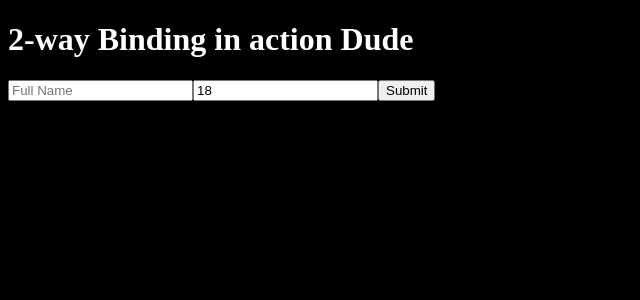
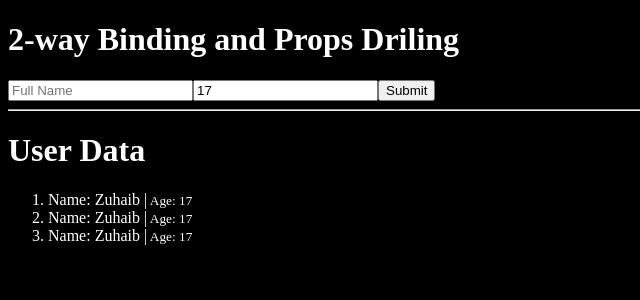
Before and after one commit to Zuhaib-dev/live-cohort-React, a React (Vite) app: page / in a window 1280 px wide. Shown: the top 300 px of the page, without its empty margins (0-640 px from the left). Built offline with nearby package versions, Linux system fonts and the light colour scheme.

Commit message:
Learned 2 way binding and props driling and also component breaking and now it is practice time

```diff
--- a/src/App.jsx
+++ b/src/App.jsx
@@ -1,85 +1,20 @@
-// import React, { useState } from "react";
-
-// const App = () => {
-//   const [users, setusers] = useState([
-//     { name: "Zuhaib", Age: 17 },
-//     { name: "Zuhaib", Age: 17 },
-//     { name: "Zuhaib", Age: 17 },
-//   ]);
-//   const renderUsers = users.map((user, index) => {
-//     return (
-//       <li key={index}>
-//         <span>{user.name}</span> |<small> {user.Age}</small>
-//       </li>
-//     );
-//   });
-//   const [fullname, setfullname] = useState("");
-//   const [age, setage] = useState(18);
-
-//   const formSubmit = (e) => {
-//     e.preventDefault();
-//     const newUser = { fullname, age };
-//     console.log(newUser);
-//   };
-
-//   return (
-//     <div>
-//       <h1>Register user</h1>
-//       <form onSubmit={formSubmit}>
-//         <input
-//           onChange={(e) => setfullname(e.target.value)}
-//           value={fullname}
-//           type="text"
-//           placeholder="Full Name"
-//         />
-//         <input
-//           onChange={(e) => setage(e.target.value)}
-//           value={age}
-//           type="number"
-//           placeholder="Age"
-//         />
-//         <button>Submit</button>
-//       </form>
-//       <hr />
-//       <h2>USer Data</h2>
-//       <ol>{renderUsers}</ol>
-//     </div>
-//   );
-// };
-
-// export default App;
-import React, { useState } from "react";
+import React, { useState } from 'react'
+import Create from './components/create'
+import Read from './components/Read'
 
 const App = () => {
-  const [fullname, setfullname] = useState("");
-  const [age, setage] = useState(18);
-
+   const [users, setusers] = useState([
+    { name: "Zuhaib", age: 17 },
+    { name: "Zuhaib", age: 17 },
+    { name: "Zuhaib", age: 17 },
+  ]);
   return (
     <div>
-      <form
-        onSubmit={(e) => {
-          e.preventDefault();
-          let newUser = { fullname, age };
-          console.log(newUser);
-        }}
-      >
-        <h1>2-way Binding in action Dude</h1>
-        <input
-          onChange={(e) => setfullname(e.target.value)}
-          value={fullname}
-          type="text"
-          placeholder="Full Name"
-        />
-        <input
-          onChange={(e) => setage(e.target.value)}
-          value={age}
-          type="number"
-          placeholder="Age"
-        />
-        <button>Submit</button>
-      </form>
+      <Create />
+      <Read users={users} setusers={setusers} />
+
     </div>
-  );
-};
+  )
+}
 
-export default App;
+export default App
--- /dev/null
+++ b/src/components/Create.jsx
@@ -0,0 +1,34 @@
+import React, { useState } from "react";
+
+const create = (props) => {
+  const [fullname, setfullname] = useState("");
+  const [age, setage] = useState(17);
+  return (
+    <div>
+      <form
+        onSubmit={(e) => {
+          e.preventDefault();
+          let newUSer = { fullname, age };
+          console.log(newUSer);
+        }}
+      >
+        <h1>2-way Binding and Props Driling</h1>
+        <input
+          onChange={(e) => setfullname(e.target.value)}
+          value={fullname}
+          type="text"
+          placeholder="Full Name"
+        />
+        <input
+          onChange={(e) => setage(e.target.value)}
+          value={age}
+          type="number"
+          placeholder="Age"
+        />
+        <button>Submit</button>
+      </form>
+    </div>
+  );
+};
+
+export default create;
--- /dev/null
+++ b/src/components/Read.jsx
@@ -0,0 +1,25 @@
+import React, { useState } from "react";
+
+const Read = (props) => {
+  const users = props.users
+  const setUSers = props.setUSers
+
+
+
+  const renderUsers = users.map((user, index) => {
+    return (
+      <li key={index}>
+        <span>Name: {user.name} </span> |<small> Age: {user.age}</small>
+      </li>
+    );
+  });
+  return (
+    <div>
+      <hr />
+      <h1>User Data</h1>
+      <ol>{renderUsers}</ol>
+    </div>
+  );
+};
+
+export default Read;
```
